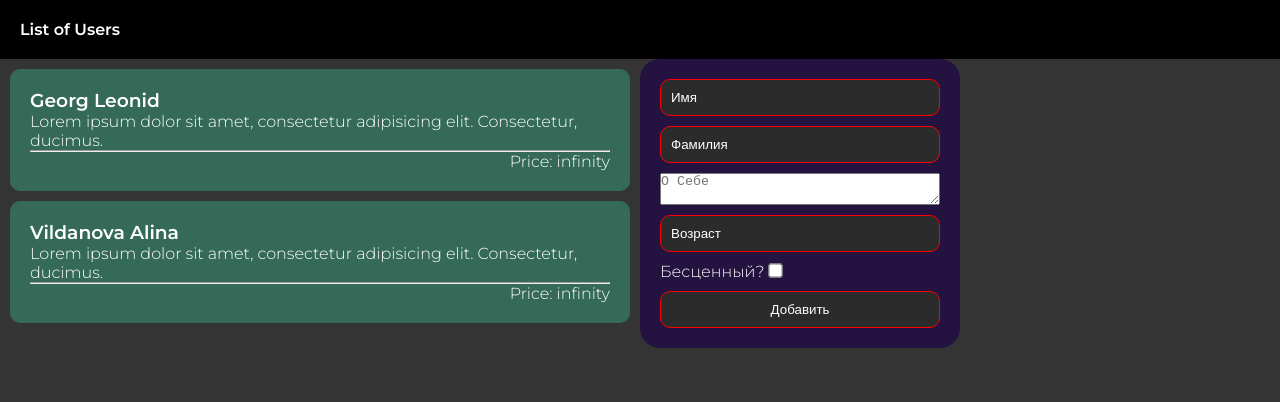
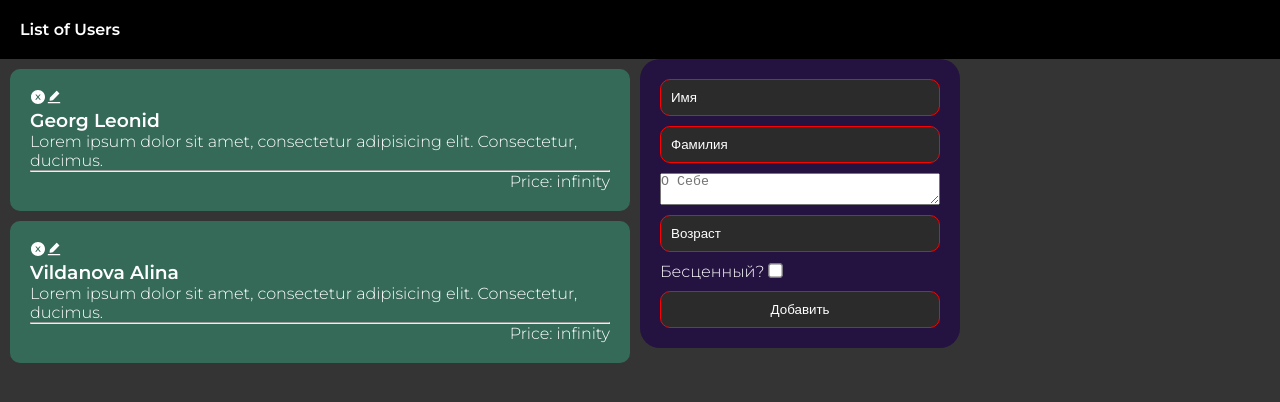
Before and after one commit to Leonid-poc/TestReact, a React (Create React App) app: page / in a window 1280 px wide. Shown: the top 402 px of the page. Built offline with nearby package versions, Linux system fonts and the light colour scheme.

Commit message:
add new icons for delete and edit user

```diff
--- a/src/components/User.js
+++ b/src/components/User.js
@@ -1,18 +1,26 @@
 import React from "react";
+import AddUser from "./AddUser";
+import { AiFillCloseCircle, AiFillEdit } from "react-icons/ai";
 
 class User extends React.Component {
     constructor(props) {
         super(props);
         this.userinfo = props.user;
+        this.state = {
+            editing: false,
+        }
     }
 
     render() {
         return (
             <div className="userInfo" key={this.userinfo.id}>
+                <AiFillCloseCircle className="EventBut"onClick={() => {this.props.onDelete(this.userinfo.id) }}/>
+                <AiFillEdit className="EventBut" onClick={() => {this.setState({editing: !this.state.editing})}}/>
                 <h3>{this.userinfo.lastName} {this.userinfo.firstName}</h3>
                 <p>{this.userinfo.bio.length > 100 ? this.userinfo.bio.substring(0, 100) + '...' : this.userinfo.bio}</p>
                 <hr></hr>
                 <div className="userPrice">Price: {this.userinfo.price}</div>
+                {this.state.editing ? <AddUser/> : ""}
             </div>
         )
     }
```
